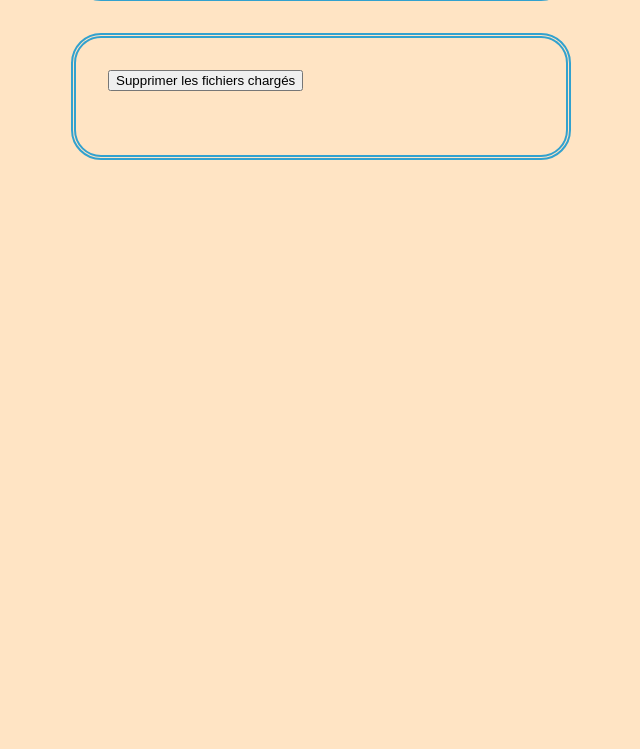
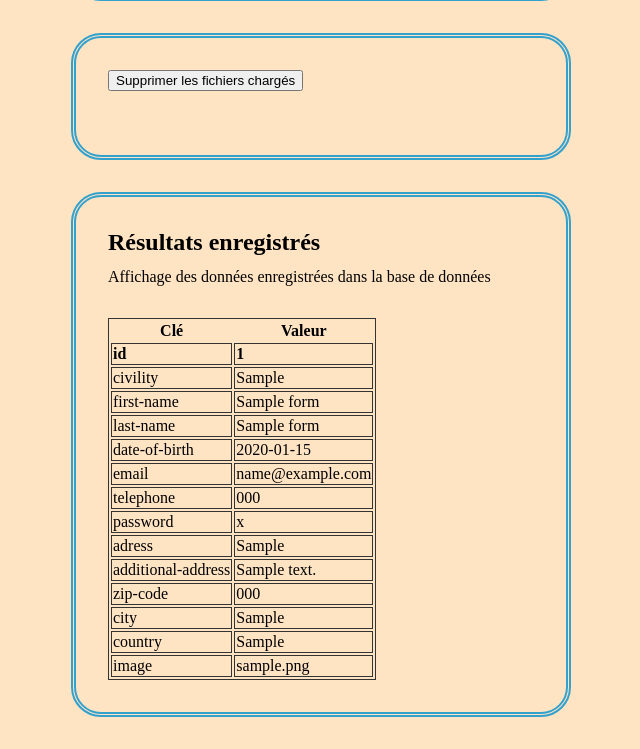
Before and after one commit to Anthony-AGTN/formulaire-securise, a PHP site: page / in a window 1280 px wide. Shown: the part 1230-1979 px from the top of the page, without its empty margins (319-959 px from the left). Before the commit the page ends 1390 px from the top, so only its background shows below. Run offline with PHP 8.4, Linux system fonts and the light colour scheme; tables that the repository leaves empty hold one stand-in row (values such as "Sample post"); a stand-in replaces the project's code that opens the database connection; some libraries are stand-ins or nearby versions.

Commit message:
display saved form datas in an array

```diff
--- a/index.php
+++ b/index.php
@@ -243,6 +243,11 @@ if ($_SERVER['REQUEST_METHOD'] === "POST") {
         span {
             color: red;
         }
+
+        table,
+        td {
+            border: 1px solid #333;
+        }
     </style>
 </head>
 
@@ -389,6 +394,50 @@ if ($_SERVER['REQUEST_METHOD'] === "POST") {
             </form>
         </div>
 
+        <!-- Affichage des données enregistrées dans la base de données -->
+        <div class="form-container">
+
+            <h2>Résultats enregistrés</h2>
+
+            <p class="h2-comment">Affichage des données enregistrées dans la base de données</p>
+
+            <?php
+
+            if (!empty($savedFormDatas)) { // Si données enregistrées dans la base de données on affiche dans un tableau
+
+                echo '<table>
+                        <tr>
+                            <th>Clé</th>
+                            <th>Valeur</th>
+                        </tr>';
+
+                foreach ($savedFormDatas as $savedFormData) {
+                    foreach ($savedFormData as $key => $value) {
+                        if ((filter_var($key, FILTER_VALIDATE_REGEXP, array("options" => array("regexp" => "/[^0-9]/"))))) { // REGEX pour ne pas afficher les $key contenant des chiffres
+                            if ('id' === $key) {
+                                echo '<tr>
+                                        <td><strong>' . $key . '</strong></td>
+                                        <td><strong>' . $value . '</strong></td>
+                                    </tr>';
+                            } else {
+                                echo '<tr>
+                                        <td>' . $key . '</td>
+                                        <td>' . $value . '</td>
+                                    </tr>';
+                            }
+                        }
+                    }
+                }
+
+                echo '</table>';
+            } else { // S'il n'y a pas eu de formulaire soumis
+                echo '<p>Aucun résultat enregistré pour l\'instant =^_^=</p>';
+            }
+
+            ?>
+
+        </div>
+
     </div>
 
 </body>
```
